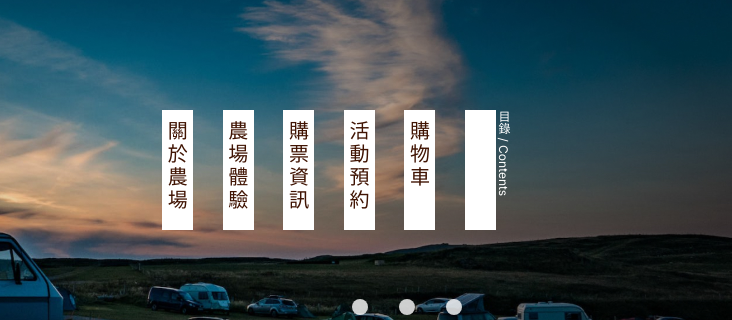
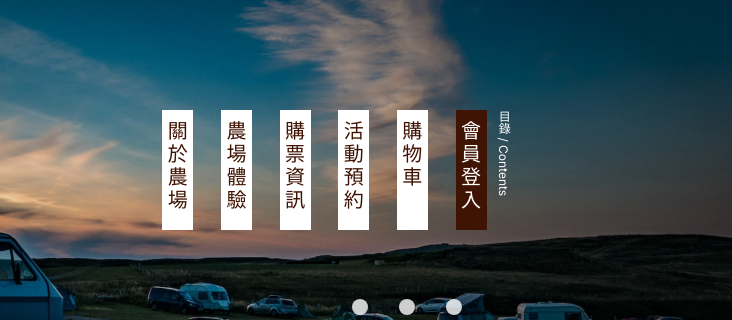
Before and after one commit to MegaraWan/farm, a plain HTML site: page index.html in a window 1280 px wide. In both pictures the pointer is over the link "會員登入". Shown: the part 80-400 px from the top of the page, 548-1280 px from the left. Drawn offline with nearby package versions, Linux system fonts and the light colour scheme; a web font is replaced by a local one.

Commit message:
首頁目錄hover 修正

```diff
--- a/CSS/index.css
+++ b/CSS/index.css
@@ -504,8 +504,6 @@ button.read-more:hover a {
         margin: 20px 0;
     }
 
-
-
     .nav-bar {
         position: relative;
     }
@@ -513,6 +511,7 @@ button.read-more:hover a {
     nav span {
         display: block;
         writing-mode: vertical-lr;
+        margin-left: 10px;
         width: 17px;
         color: #FFF;
         font-size: 12px;
@@ -546,6 +545,10 @@ button.read-more:hover a {
         padding-top: 10px;
         text-align: center;
         background-color: white;
+    }
+    .main-menu li a:hover{
+        color: white;
+        background-color: #401403;
     }
 
     .button-click {
```
